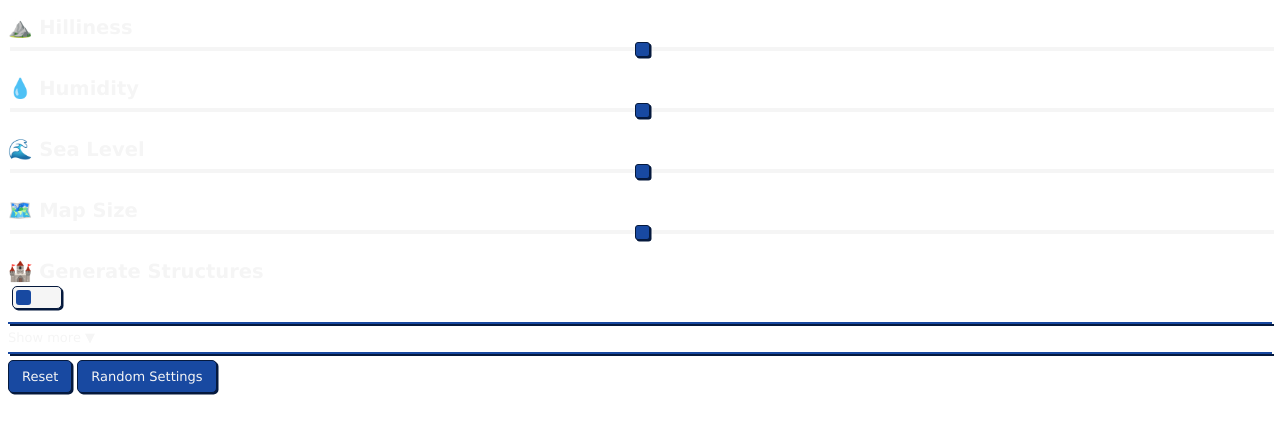
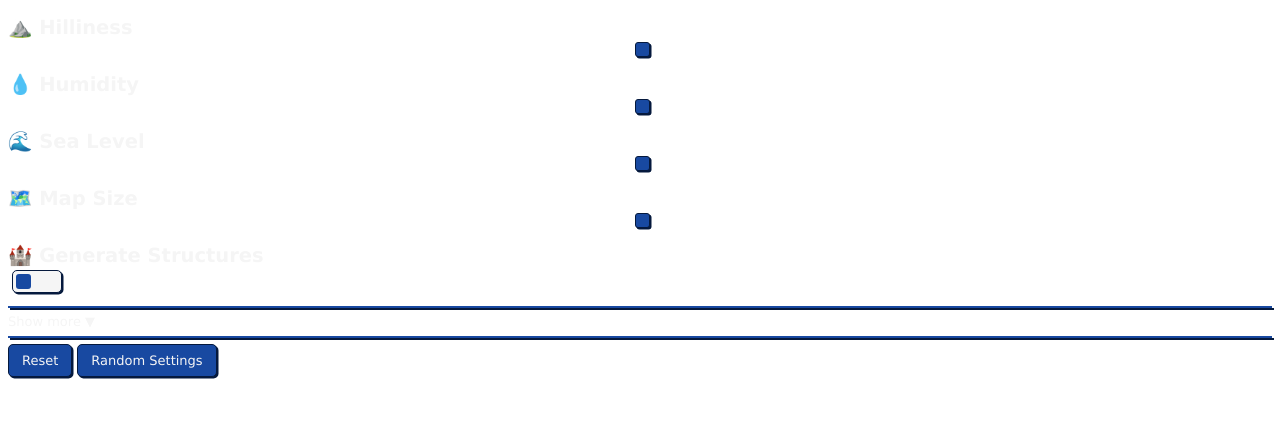
Before and after one commit to HoubkneghteS/Weltenschaft, an Electron app: page settings.html in a window 1280 px wide. Drawn offline with Linux system fonts and the light colour scheme; no server answers.

Commit message:
ui tweaks

```diff
--- a/style.css
+++ b/style.css
@@ -69,13 +69,13 @@ img.unselectable {pointer-events: none;}
 }
 
 :focus{
-	border-bottom: 1px solid var(--ui-white);
+	border-bottom: 1px dotted var(--ui-white);
 	outline: none;
 }
 
 /*custom outline because border does not work correctly for checkbox*/
 input[type=checkbox]:focus{
-	outline: 1px solid var(--ui-white);
+	outline: 1px dotted var(--ui-white);
 }
 
 /*common ui border & shadow*/
@@ -89,7 +89,6 @@ button, ::-webkit-slider-thumb, input[type='checkbox'], .dropup{
 button, ::-webkit-slider-thumb, .dropup a, input[type='checkbox']{
 	transition: 0.2s;
 	background:var(--ui-light);
-	cursor: pointer;
 }
 
 /*common ui text formatting*/
@@ -101,11 +100,9 @@ button, .dropup a{
 
 input[type=range] {
 	width: 100%;
-	background: var(--ui-white);
-	margin-bottom: 10px;
+	margin-bottom: 6px;
 	height: 4px;
 	appearance: none;
-	cursor: default;
 }
 
 /*thumb for slider and toggle switches*/
@@ -141,13 +138,13 @@ input[type='checkbox']:not(:checked){
 	background: var(--ui-white);
 }
 
-/*effects when buttons and similar items are hovered*/
+/*bg effects when buttons and similar items are hovered*/
 ::-webkit-slider-thumb:hover, button:hover, .dropup a:hover, input[type=checkbox]:hover:before{
 	background: var(--ui-dark);
 }
 
 /*changing cursors for various elements*/
-#showmore:hover, #showless:hover{ cursor: pointer}
+#showmore, #showless, button, .dropup, input{ cursor: pointer}
 ::-webkit-slider-thumb{ cursor: ew-resize }
 
 /*emojis for settings headers*/
```
